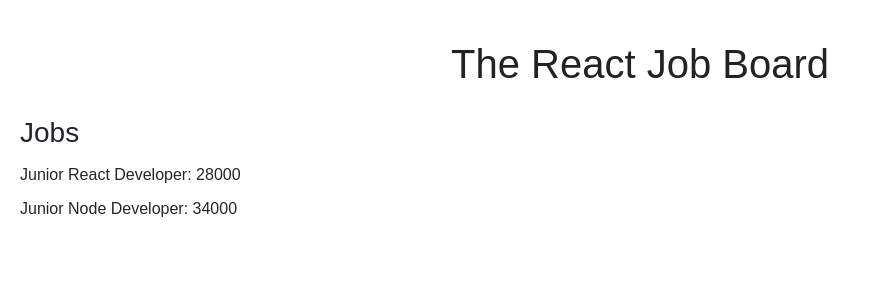
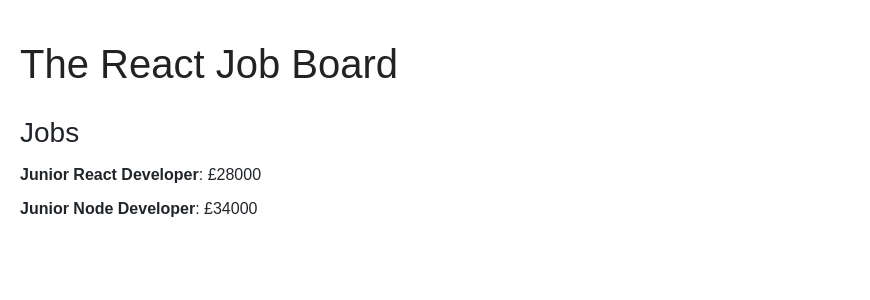
Before and after one commit to tjallen27/react-job-board, a React (Create React App) app: page / in a window 1280 px wide. Shown: the top 300 px of the page, without its empty margins (0-870 px from the left). Built offline with nearby package versions, Linux system fonts and the light colour scheme.

Commit message:
Moved job object to componentWillMount

```diff
--- a/src/App.css
+++ b/src/App.css
@@ -2,9 +2,8 @@
   padding: 20px;
 }
 .App-header {
-  padding: 20px;
+  padding: 20px 0;
   color: #222;
-  text-align: center;
 }
 
 li {
--- a/src/App.js
+++ b/src/App.js
@@ -8,7 +8,12 @@ class App extends Component {
   constructor(){
       super();
     this.state = {
-      jobs: [
+      jobs: []
+    }
+  }
+
+  componentWillMount(){
+    this.setState({ jobs: [
       {
         title: 'Junior React Developer',
         salary: '28000'
@@ -17,8 +22,7 @@ class App extends Component {
         title: 'Junior Node Developer',
         salary: '34000'
       }
-      ]
-    }
+    ]});
   }
 
   render() {
--- a/src/components/JobItem.js
+++ b/src/components/JobItem.js
@@ -4,7 +4,7 @@ class JobItem extends Component {
   render(){
     console.log(this.props)
     return (
-      <li>{this.props.job.title}: {this.props.job.salary}</li>
+      <li><strong>{this.props.job.title}</strong>: £{this.props.job.salary}</li>
     );
   }
 }
```
Lines whose indentation alone changed are shown as unchanged.
